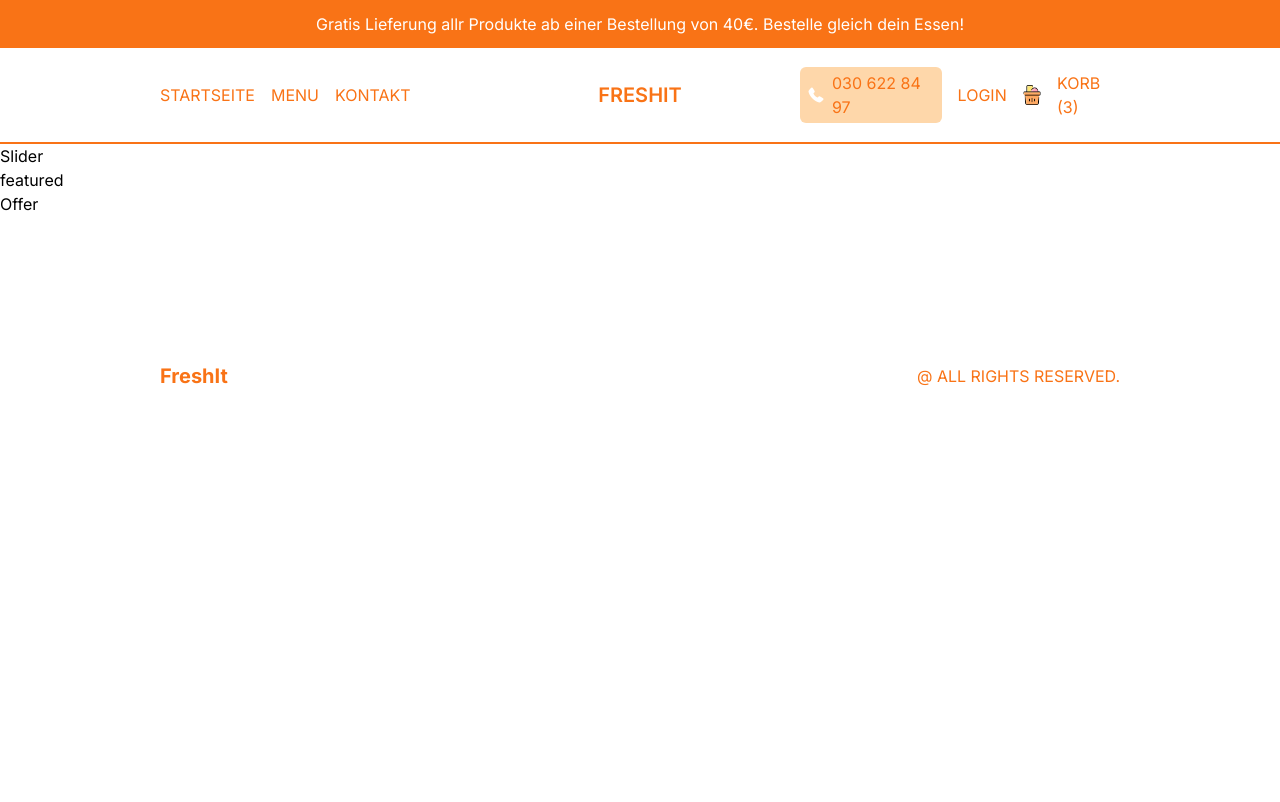
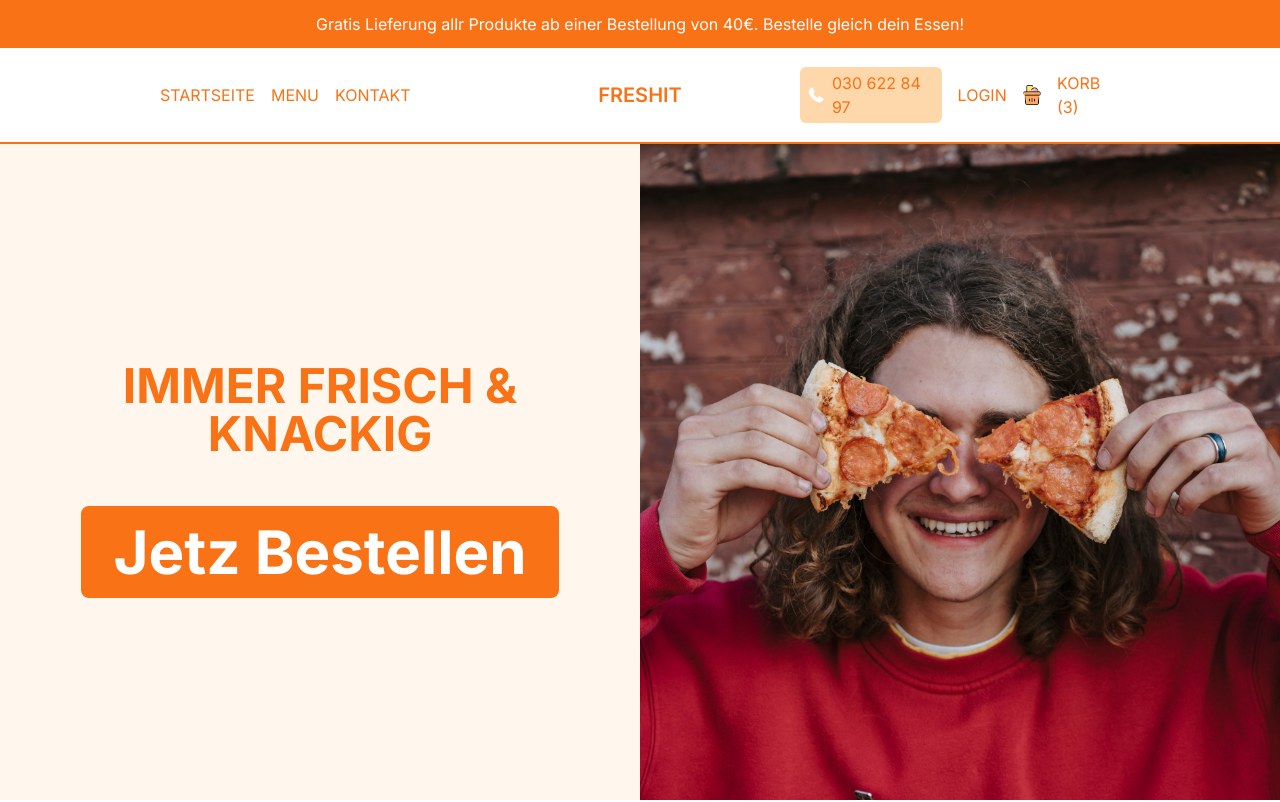
Before and after one commit to MehmetC80/fresh, a Next.js app: page / in a window 1280 px wide. Shown: the top 802 px of the page. Built offline with nearby package versions, Linux system fonts and the light colour scheme.

Commit message:
finished slider

```diff
--- a/src/components/slider.tsx
+++ b/src/components/slider.tsx
@@ -1,3 +1,57 @@
+'use client';
+import Image from 'next/image';
+import { useEffect, useState } from 'react';
+
+const data = [
+  {
+    id: 1,
+    title: 'Immer frisch & knackig',
+    image: '/images/slide1.png',
+  },
+  {
+    id: 2,
+    title: 'Wir beliefern dich in ganz Berlin!',
+    image: '/images/slide2.png',
+  },
+  {
+    id: 1,
+    title:
+      'Die Beste Pizza zum genießen mit deiner Familie und deinen Freunden',
+    image: '/images/slide3.jpg',
+  },
+];
+
 export const Slider = () => {
-  return <div>Slider</div>;
+  const [currentSlide, setCurrentSlide] = useState(0);
+
+  // useEffect(() => {
+  //   const interval = setInterval(() => {
+  //     setCurrentSlide((prev) => (prev === data.length - 1 ? 0 : prev + 1));
+  //   }, 6000);
+
+  //   return () => clearInterval(interval);
+  // }, []);
+
+  return (
+    <div className='flex flex-col  lg:flex-row h-[calc(100vh-6rem)] md:h-[calc(100vh-9rem)]'>
+      {/* Text-Container */}
+      <div className='flex-1 flex items-center justify-center flex-col gap-8 text-orange-500 font-bold md:text-6xl first-line:xl:text-7xl bg-orange-50'>
+        <h1 className='text-5xl text-center uppercase p-4'>
+          {data[currentSlide].title}
+        </h1>
+        <button className='bg-orange-500 text-white rounded-lg px-8 py-4  '>
+          Jetz Bestellen
+        </button>
+      </div>
+      {/* Image-Container */}
+      <div className='flex-1 w-full relative'>
+        <Image
+          src={data[currentSlide].image}
+          alt='main image'
+          fill
+          className='object-cover'
+        />
+      </div>
+    </div>
+  );
 };
```
